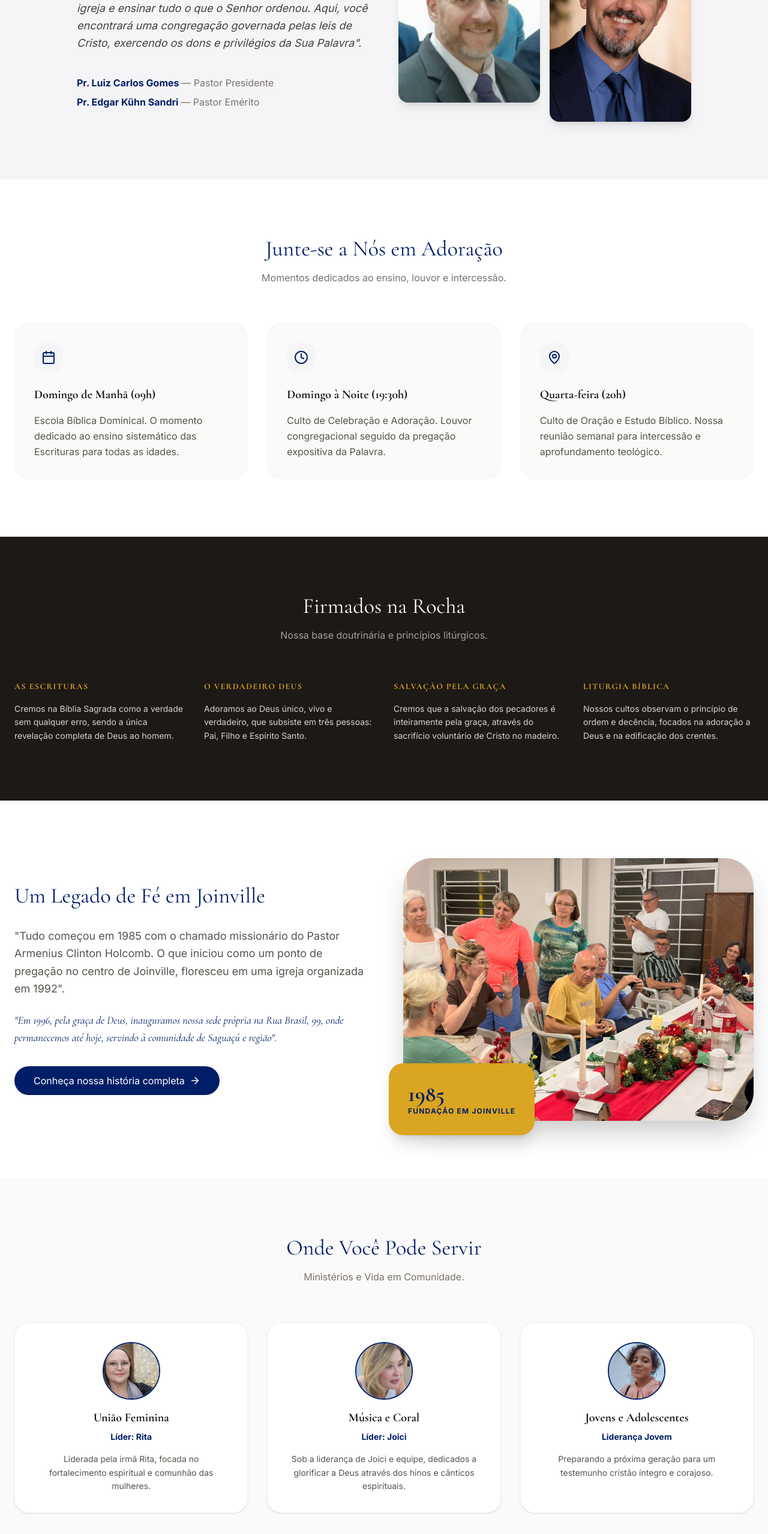
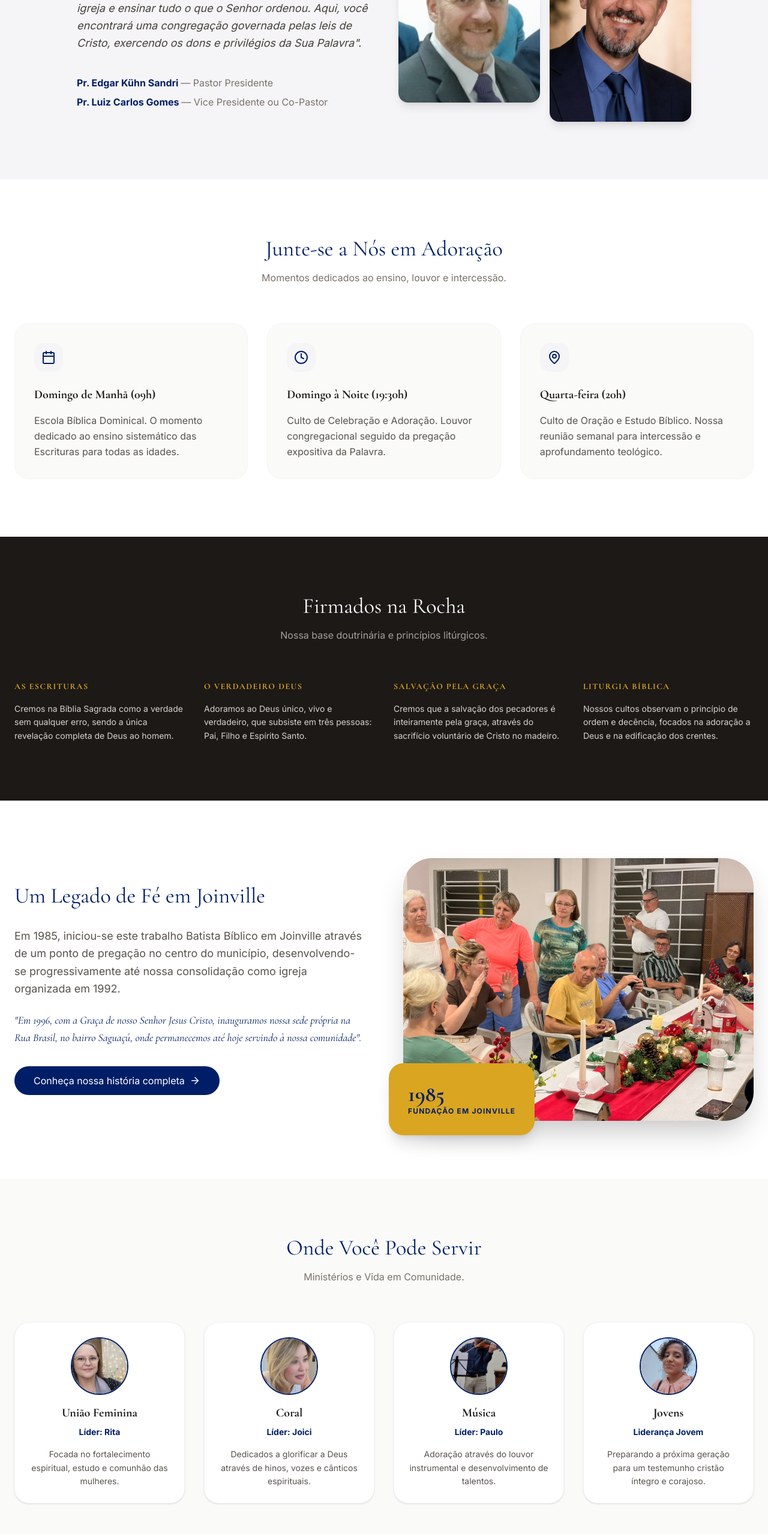
Before and after one commit to danielyada73/igrejabatista, a React (Vite) app: page / in a window 1280 px wide. Shown: the part 1040-3598 px from the top of the page at 60% size. Built offline with nearby package versions, Linux system fonts and the light colour scheme.

Commit message:
fix(site): atualiza dados conforme feedback (ministérios, cargos, historia e video)

```diff
--- a/src/pages/About.tsx
+++ b/src/pages/About.tsx
@@ -16,7 +16,7 @@ const timeline = [
 
 const pastors = [
   { name: 'Pr. Edgar Kühn Sandri', role: 'Presidente', image: pastorEdgar },
-  { name: 'Pr. Luiz Carlos Gomes', role: 'Vice Presidente ou Co-Pastor', image: pastorLuiz, video: '/WhatsApp Video 2026-03-20 at 16.58.06.mp4' },
+  { name: 'Pr. Luiz Carlos Gomes', role: 'Vice-presidente ou Co-Pastor', image: pastorLuiz, video: '/vídeo-pr-luiz.mp4' },
 ];
 
 const collaborators = [
@@ -55,17 +55,31 @@ export default function About() {
           <h2 className="text-4xl font-serif mb-8">Desde 1985 Servindo ao Senhor</h2>
           <div className="space-y-6 text-stone-600 leading-relaxed text-lg text-justify md:text-left">
             <p>
-              Em 1985, o missionário Armenius C. Holcomb juntamente com sua família, vindos dos Estados Unidos da América, deram início a este trabalho Batista Bíblico em Joinville através de um ponto de pregação. O primeiro local escolhido para realização das reuniões, foi à rua Lages, 338 no centro do município de Joinville.
+              Em 1985, o missionário Armenius C. Holcomb juntamente com sua família, vindos dos Estados Unidos da América, deram início a este trabalho Batista Bíblico em Joinville através de um ponto de pregação.
+              O primeiro local escolhido para realização das reuniões, foi à rua Lages, 338 no centro do município de Joinville.
             </p>
             <p>
-              Quatro anos após ter dado o início aos trabalhos da igreja, no ano de 1989 após muita procura, transferiu o trabalho para rua Iririú, 1330, no bairro Saguaçú, local que permaneceu por apenas um ano, devido a solicitação do imóvel pelo proprietário. Com isso, no ano seguinte (1990), nos mudamos para rua São José dos Cedros, 209, no mesmo bairro, mas já com o foco em adquirirmos uma sede própria.
+              Quatro anos após ter dado o início aos trabalhos da igreja, no ano de 1989 após muita procura, transferiu o trabalho para rua Iririú, 1330, no bairro Saguaçú, local que permaneceu por apenas um ano, devido a solicitação do imóvel pelo proprietário.
+              Com isso, no ano seguinte (1990), nos mudamos para rua São José dos Cedros, 209, no mesmo bairro, mas já com o foco em adquirirmos uma sede própria.
             </p>
             <p>
-              No ano de 1992, entendendo do Senhor ser aquele um momento de amadurecimento devido ao desenvolvimento dos trabalhos, Ele nos despertou a deixamos de ser um ponto de pregação para nos tornamos uma igreja organizada. Com isso demos um passo de fé e adquirimos um terreno onde iniciamos a construção da igreja com o firme propósito de saírmos do aluguel.
+              No ano de 1992, entendendo do Senhor ser aquele um momento de amadurecimento devido ao desenvolvimento dos trabalhos, Ele nos despertou a deixarmos de ser um ponto de pregação para nos tornarmos uma igreja organizada. Com isso demos um passo de fé e adquirimos um terreno onde iniciamos a construção da igreja com o firme propósito de sairmos do aluguel.
             </p>
             <p>
-              Ali permanecemos até fevereiro do ano de 1996, ano em que saímos de mudança definitiva para nossa casa própria e estamos até os dias atuais, situado na rua Brasil, 99 no bairro Saguaçú. Com a Graça de nosso Senhor Jesus Cristo o primeiro templo que construímos para algo em torno de 80 pessoas na época, teve de ser ampliado e hoje temos um templo com a capacidade para 150 pessoas.
+              Ali permanecemos até fevereiro do ano de 1996, ano em que saímos de mudança definitiva para nossa casa própria e estamos até os dias atuais, situado na rua Brasil, 99 no bairro Saguaçú.
+              Com a Graça de nosso Senhor Jesus Cristo o primeiro templo que construímos para algo em torno de 80 pessoas na época, teve de ser ampliado e hoje temos um templo com a capacidade para 150 pessoas.
             </p>
+
+            <div className="mt-12 rounded-2xl overflow-hidden shadow-xl border-4 border-brand-primary/20 bg-stone-50 max-w-2xl mx-auto">
+              <p className="text-center font-bold text-brand-primary py-3 bg-brand-accent/20">Assista ao vídeo histórico com nosso Pastor</p>
+              <video
+                src="/vídeo-pr-luiz.mp4"
+                controls
+                className="w-full h-auto"
+                preload="metadata"
+                title="Vídeo com a história pela visão pastoral"
+              />
+            </div>
           </div>
         </div>
 
--- a/src/pages/Home.tsx
+++ b/src/pages/Home.tsx
@@ -9,6 +9,7 @@ import pastorEdgar from '../lib/media/pastor-edgar.jpeg';
 import liderRita from '../lib/media/lider-rita.jpeg';
 import liderJoici from '../lib/media/lider-joici.jpeg';
 import liderJovens from '../lib/media/lider-jovens.jpeg';
+import liderPaulo from '../lib/media/lider-paulo.jpeg';
 import heroImage from '../lib/media/WhatsApp Image 2026-03-04 at 18.13.34 (3).jpeg';
 
 // Carregar vídeos dinamicamente
@@ -97,8 +98,8 @@ export default function Home() {
               "Seja bem-vindo à IBBJ. Nossa missão, estabelecida pela Grande Comissão, é fazer discípulos, edificar a igreja e ensinar tudo o que o Senhor ordenou. Aqui, você encontrará uma congregação governada pelas leis de Cristo, exercendo os dons e privilégios da Sua Palavra".
             </p>
             <div className="pt-4 space-y-2">
-              <p className="font-bold text-brand-primary">Pr. Luiz Carlos Gomes <span className="font-normal text-stone-500">— Pastor Presidente</span></p>
-              <p className="font-bold text-brand-primary">Pr. Edgar Kühn Sandri <span className="font-normal text-stone-500">— Pastor Emérito</span></p>
+              <p className="font-bold text-brand-primary">Pr. Edgar Kühn Sandri <span className="font-normal text-stone-500">— Pastor Presidente</span></p>
+              <p className="font-bold text-brand-primary">Pr. Luiz Carlos Gomes <span className="font-normal text-stone-500">— Vice Presidente ou Co-Pastor</span></p>
             </div>
           </div>
           <div className="flex-1 grid grid-cols-2 gap-4">
@@ -192,10 +193,10 @@ export default function Home() {
             <h2 className="text-4xl font-serif text-brand-primary mb-8">Um Legado de Fé em Joinville</h2>
             <div className="space-y-6 text-stone-600 leading-relaxed text-lg">
               <p>
-                "Tudo começou em 1985 com o chamado missionário do Pastor Armenius Clinton Holcomb. O que iniciou como um ponto de pregação no centro de Joinville, floresceu em uma igreja organizada em 1992".
+                Em 1985, iniciou-se este trabalho Batista Bíblico em Joinville através de um ponto de pregação no centro do município, desenvolvendo-se progressivamente até nossa consolidação como igreja organizada em 1992.
               </p>
               <p className="font-serif italic text-brand-primary">
-                "Em 1996, pela graça de Deus, inauguramos nossa sede própria na Rua Brasil, 99, onde permanecemos até hoje, servindo à comunidade de Saguaçú e região".
+                "Em 1996, com a Graça de nosso Senhor Jesus Cristo, inauguramos nossa sede própria na Rua Brasil, no bairro Saguaçú, onde permanecemos até hoje servindo à nossa comunidade".
               </p>
             </div>
             <Link to="/about" className="mt-8 bg-brand-primary text-white px-8 py-3 rounded-full inline-flex items-center gap-2 hover:bg-brand-primary/90 transition-all">
@@ -223,22 +224,28 @@ export default function Home() {
             <h2 className="text-4xl font-serif text-brand-primary mb-4">Onde Você Pode Servir</h2>
             <p className="text-stone-500">Ministérios e Vida em Comunidade.</p>
           </div>
-          <div className="grid grid-cols-1 md:grid-cols-3 gap-8">
-            <div className="bg-white p-8 rounded-3xl shadow-sm border border-stone-100 text-center flex flex-col items-center">
+          <div className="grid grid-cols-1 md:grid-cols-2 lg:grid-cols-4 gap-8">
+            <div className="bg-white p-6 rounded-3xl shadow-sm border border-stone-100 text-center flex flex-col items-center">
               <img src={liderRita} alt="Rita" className="w-24 h-24 rounded-full object-cover mb-4 border-2 border-brand-primary" />
               <h3 className="text-xl font-serif font-bold mb-2">União Feminina</h3>
               <p className="text-brand-primary text-sm font-bold mb-4">Líder: Rita</p>
-              <p className="text-stone-600 text-sm leading-relaxed">Liderada pela irmã Rita, focada no fortalecimento espiritual e comunhão das mulheres.</p>
+              <p className="text-stone-600 text-sm leading-relaxed">Focada no fortalecimento espiritual, estudo e comunhão das mulheres.</p>
             </div>
-            <div className="bg-white p-8 rounded-3xl shadow-sm border border-stone-100 text-center flex flex-col items-center">
+            <div className="bg-white p-6 rounded-3xl shadow-sm border border-stone-100 text-center flex flex-col items-center">
               <img src={liderJoici} alt="Joici" className="w-24 h-24 rounded-full object-cover mb-4 border-2 border-brand-primary" />
-              <h3 className="text-xl font-serif font-bold mb-2">Música e Coral</h3>
+              <h3 className="text-xl font-serif font-bold mb-2">Coral</h3>
               <p className="text-brand-primary text-sm font-bold mb-4">Líder: Joici</p>
-              <p className="text-stone-600 text-sm leading-relaxed">Sob a liderança de Joici e equipe, dedicados a glorificar a Deus através dos hinos e cânticos espirituais.</p>
+              <p className="text-stone-600 text-sm leading-relaxed">Dedicados a glorificar a Deus através de hinos, vozes e cânticos espirituais.</p>
             </div>
-            <div className="bg-white p-8 rounded-3xl shadow-sm border border-stone-100 text-center flex flex-col items-center">
+            <div className="bg-white p-6 rounded-3xl shadow-sm border border-stone-100 text-center flex flex-col items-center">
+              <img src={liderPaulo} alt="Paulo" className="w-24 h-24 rounded-full object-cover mb-4 border-2 border-brand-primary" />
+              <h3 className="text-xl font-serif font-bold mb-2">Música</h3>
+              <p className="text-brand-primary text-sm font-bold mb-4">Líder: Paulo</p>
+              <p className="text-stone-600 text-sm leading-relaxed">Adoração através do louvor instrumental e desenvolvimento de talentos.</p>
+            </div>
+            <div className="bg-white p-6 rounded-3xl shadow-sm border border-stone-100 text-center flex flex-col items-center">
               <img src={liderJovens} alt="Liderança Jovem" className="w-24 h-24 rounded-full object-cover mb-4 border-2 border-brand-primary" />
-              <h3 className="text-xl font-serif font-bold mb-2">Jovens e Adolescentes</h3>
+              <h3 className="text-xl font-serif font-bold mb-2">Jovens</h3>
               <p className="text-brand-primary text-sm font-bold mb-4">Liderança Jovem</p>
               <p className="text-stone-600 text-sm leading-relaxed">Preparando a próxima geração para um testemunho cristão íntegro e corajoso.</p>
             </div>
```
Also changed, not shown: 1 other file (tests, documents, lock files or other folders).
